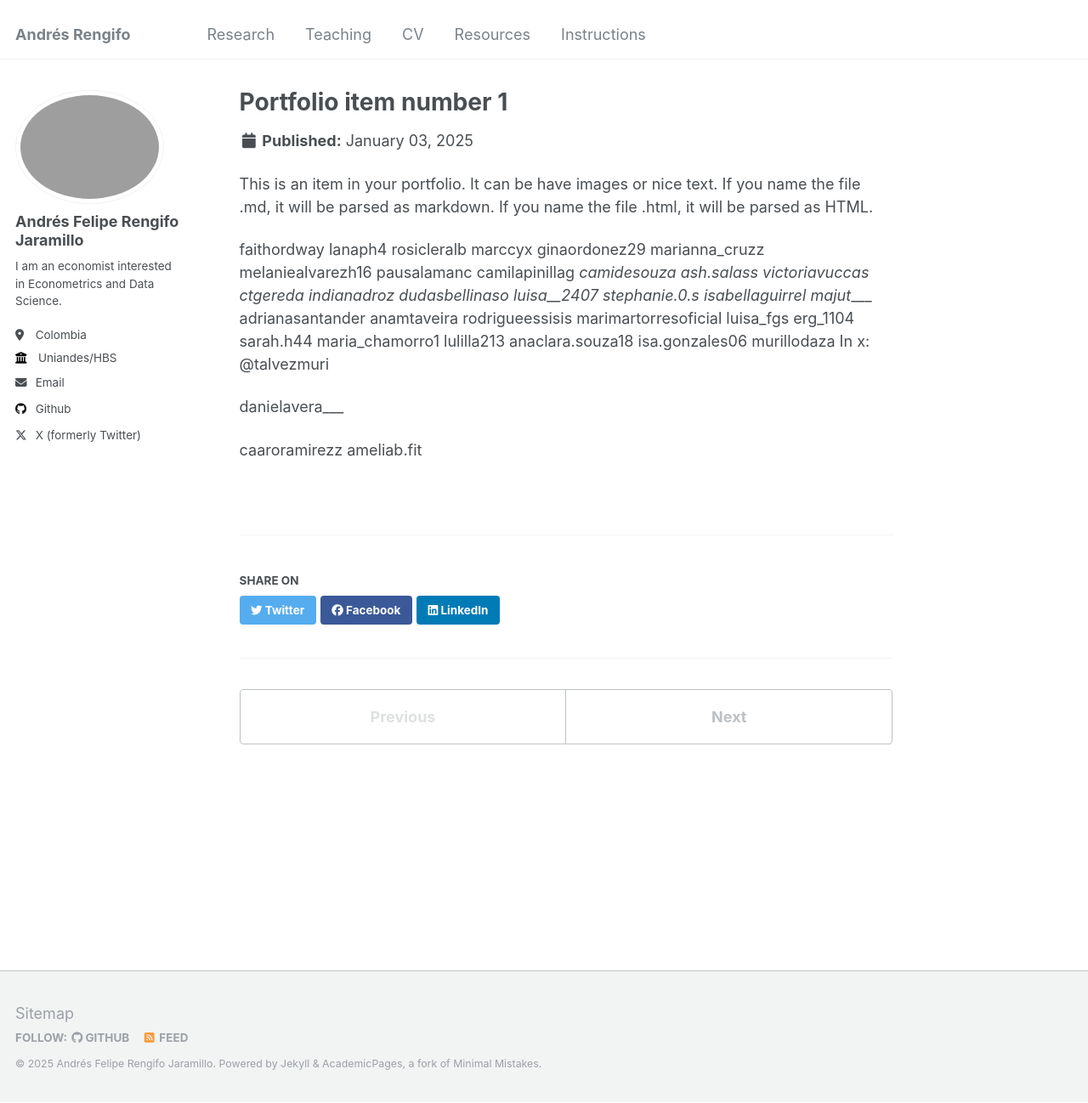
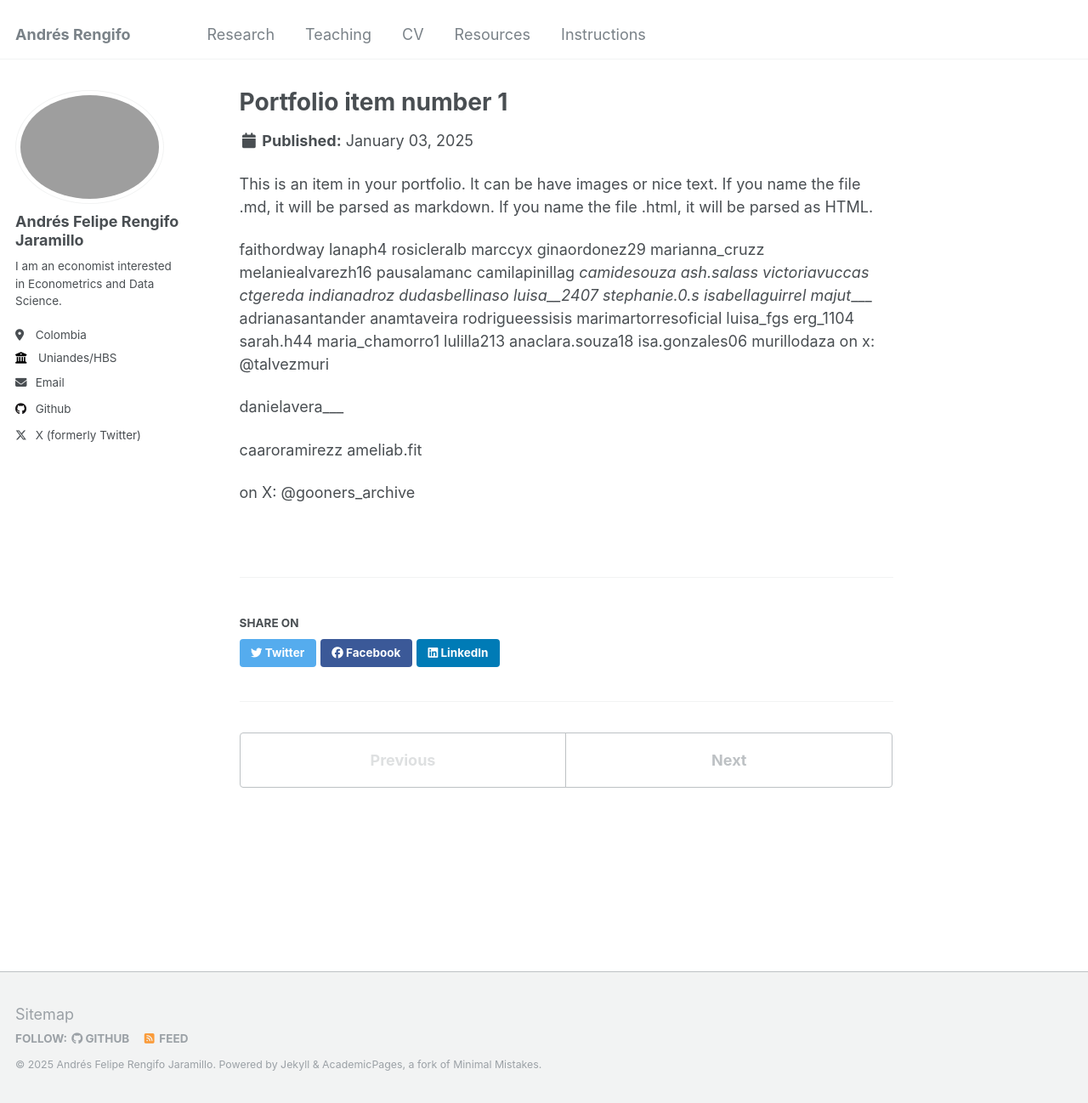
Before and after one commit to RengifoAndres/RengifoAndres.github.io, a Jekyll site: the page built from _portfolio/portfolio-1.md, in a window 1280 px wide and 1298 px high. Shown: the whole window at 85% size. Built offline with Jekyll 4.4.1, drawn with Linux system fonts in a browser that asks for light colours.

Commit message:
Update portfolio-1.md

```diff
--- a/_portfolio/portfolio-1.md
+++ b/_portfolio/portfolio-1.md
@@ -38,10 +38,14 @@ lulilla213
 anaclara.souza18
 isa.gonzales06
 murillodaza
-In x:
+on x:
 @talvezmuri
 
 danielavera___
 
 caaroramirezz
 ameliab.fit
+
+
+on X:
+@gooners_archive
```
